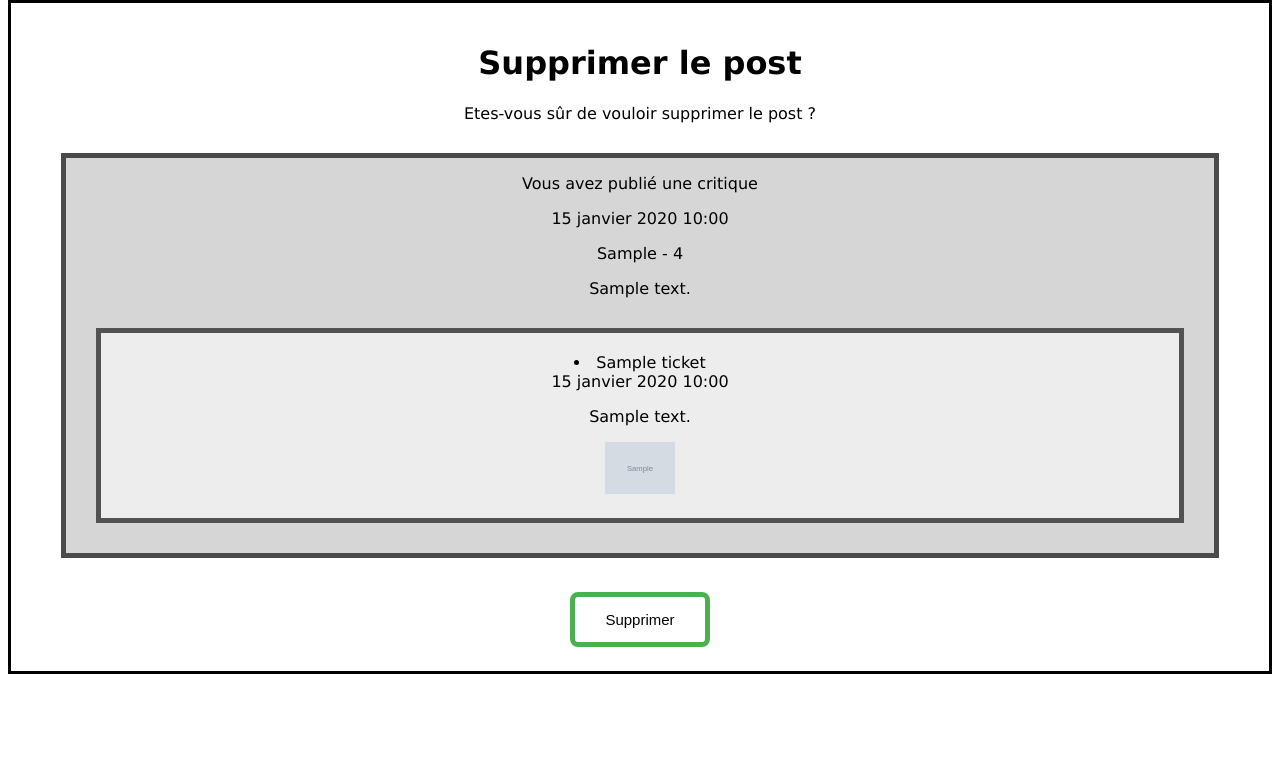
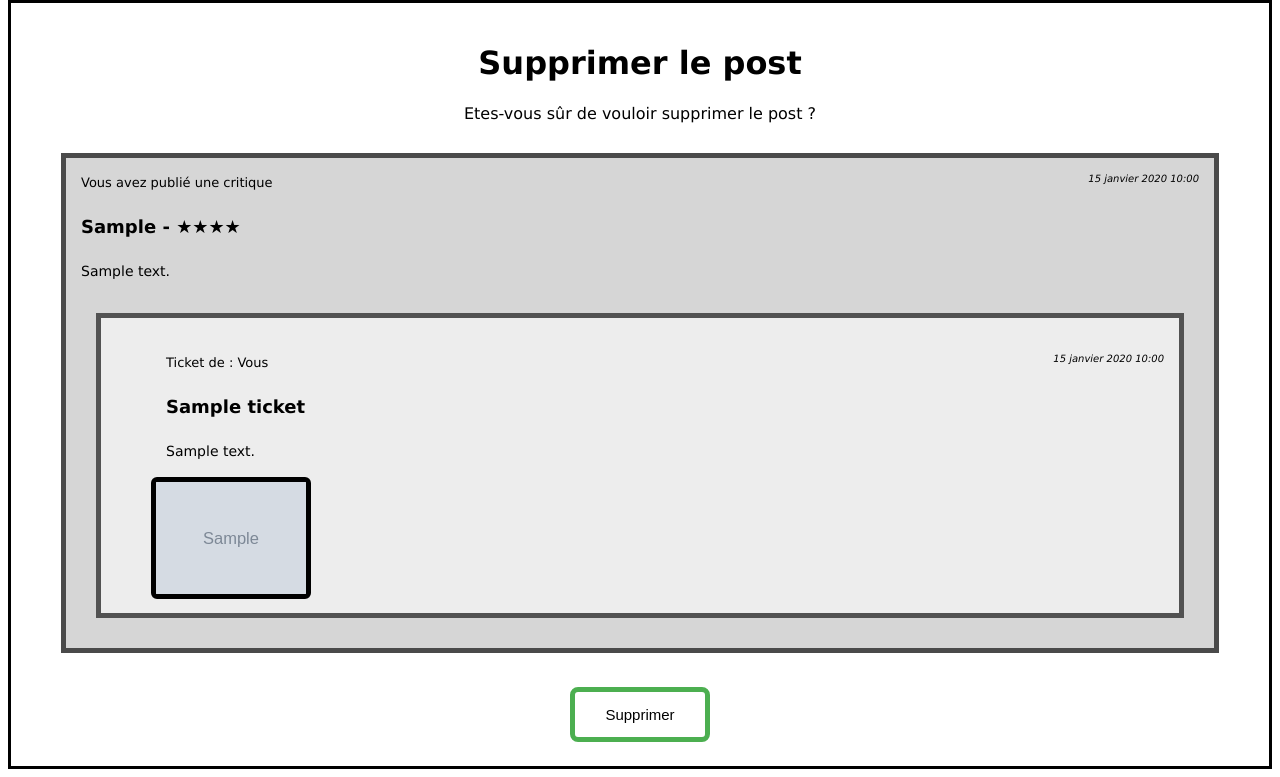
Before and after one commit to JLenseele/Project_9_OC, a Django app: page /mypost/1/1/delete/ in a window 1280 px wide. Shown: the part 101-878 px from the top of the page. Before the commit the page ends 800 px from the top, so only its background shows below. Run offline with Django 4.2, Linux system fonts and the light colour scheme; the first user in the database is signed in; tables that the repository leaves empty hold one stand-in row (Sample ...).

Commit message:
Modif style page abo et post + test news form sur page abo (a revoir)

```diff
--- a/LITReview/review/static/review/styles.css
+++ b/LITReview/review/static/review/styles.css
@@ -46,18 +46,83 @@ margin: 5px}
 .ticket{
 border: 5px solid #000000A6;
 margin:30px;
-padding: 20px;
+padding: 20px 0px 10px 50px;
 background-color: #EDEDED;
+text-align: left;
 }
+
+.ticket #user{
+    padding: 4px 10px 4px 15px;
+    font-size: 13px;
+}
+.ticket #titre{
+    padding: 4px 0px 4px 15px;
+    font-size: 18px;
+    font-weight: bold;
+}
+.ticket #description{
+    padding: 4px 0px 4px 15px;
+    font-size: 14px;
+    font-weight: normal;
+}
+.ticket img{
+    border: 5px solid;
+    border-radius: 6px;
+}
+.ticket time{
+    float: right;
+    font-size: 10px;
+    font-style: italic;
+    padding: 15px;
+}
+
 .review{
 border: 5px solid #000000A6;
 margin:30px;
 background-color: #D6D6D6;
+text-align: left;
 }
+
+.review time{
+    float: right;
+    font-size: 10px;
+    font-style: italic;
+    padding: 15px;
+}
+.review #user{
+    padding: 4px 10px 4px 15px;
+    font-size: 13px;
+}
+.review #headline{
+    padding: 4px 0px 4px 15px;
+    font-size: 18px;
+    font-weight: bold;
+}
+.review #body{
+    padding: 4px 0px 4px 15px;
+    font-size: 14px;
+    font-weight: normal;
+}
+
+.abo, .follow{
+    text-align: center;
+}
+.abo .name,.follow .name{
+    width: 40%;
+}
+.abo .button{
+    min-width: 15%;
+}
+.abo tr,.follow tr{
+    background-color: #ddd9cd
+}
+
 tr{
   width: 100%;
   border-collapse: collapse;
 }
+
+
 .form-group input{
     text-align: center;
     margin: 10px;
--- a/LITReview/review/templates/review/review-create.html
+++ b/LITReview/review/templates/review/review-create.html
@@ -14,7 +14,9 @@
         {{ form_ticket.description }}
     </div>
     <div class="form-group">
+        {% if form_ticket.image %}
         <h4>Image :</h4>
+        {% endif %}
         {{ form_ticket.image }}
     </div>
      <div class="form-group">
--- a/LITReview/review/templates/review/review_snippet.html
+++ b/LITReview/review/templates/review/review_snippet.html
@@ -7,10 +8,18 @@
                 {{ post.user }} a publié une critique
         {% endif %}
         </p>
-
-        <time>{{ post.time_created }}</time>
-
-        <p id="headline">{{ post.headline }} - {{ post.rating }}</p>
+        <p id="headline" >{{ post.headline }} -
+                {% if post.rating == 1 %}
+                ★
+                {% elif post.rating == 2 %}
+                ★★
+                {% elif post.rating == 3 %}
+                ★★★
+                {% elif post.rating == 4 %}
+                ★★★★
+                {% elif post.rating == 5 %}
+                ★★★★★
+                {% endif %}</p>
         <p id="body">{{ post.body }}</p>
 
         {% if post.ticket %}
--- a/LITReview/review/templates/review/ticket_snippet.html
+++ b/LITReview/review/templates/review/ticket_snippet.html
@@ -1,11 +1,18 @@
 <div class="ticket">
-        <li>{{ post.title }}</li>
         <time>{{ post.time_created }}</time>
-        <p>{{ post.description }}</p>
-        <img src="/media/{{post.image}}" width="70">
+        <p id="user">
+        {% if post.user.username == user.username %}
+                Ticket de : Vous
+        {% else %}
+                Ticket de : {{ post.user }}
+        {% endif %}
+        </p>
+        <p id="titre">{{ post.title }}</p>
+        <p id="description">{{ post.description }}</p>
+        <img src="/media/{{post.image}}" width="150">
         {% if liste %}
         {% if post.id in liste %}
-            <p>Cet article a déja une critique</p>
+            <p id="review">(Cet article a déja une critique)</p>
         {% else %}
             <br><a href="{% url 'review-from-ticket' post.id %}">
                 <button>Créer une critique</button>
--- a/LITReview/review/templatetags/review_tags.py
+++ b/LITReview/review/templatetags/review_tags.py
@@ -12,3 +12,9 @@ def get_poster_display(context, user):
     if user == context['user']:
         return 'Vous'
     return user.username
+
+@register.simple_tag(takes_context=True)
+def get_poster_display_verb(context, user):
+    if user == context['user']:
+        return 'Vous avez'
+    return user.username + ' a'
--- a/LITReview/review/views.py
+++ b/LITReview/review/views.py
@@ -130,6 +130,7 @@ def abo(request):
     if request.method == 'POST':
         form = FollowForm(request.POST)
         if form.is_valid():
+            print(request.user)
             follow = form.save(commit=False)
             follow.user = request.user
             follow.save()
```
Also changed, not shown: other parts of LITReview/review/templates/review/review_snippet.html (+1 -0 lines), LITReview/review/templates/review/abo.html (+8 -8 lines), LITReview/media/got.PNG (added), LITReview/review/forms.py (line endings or trailing spaces).
